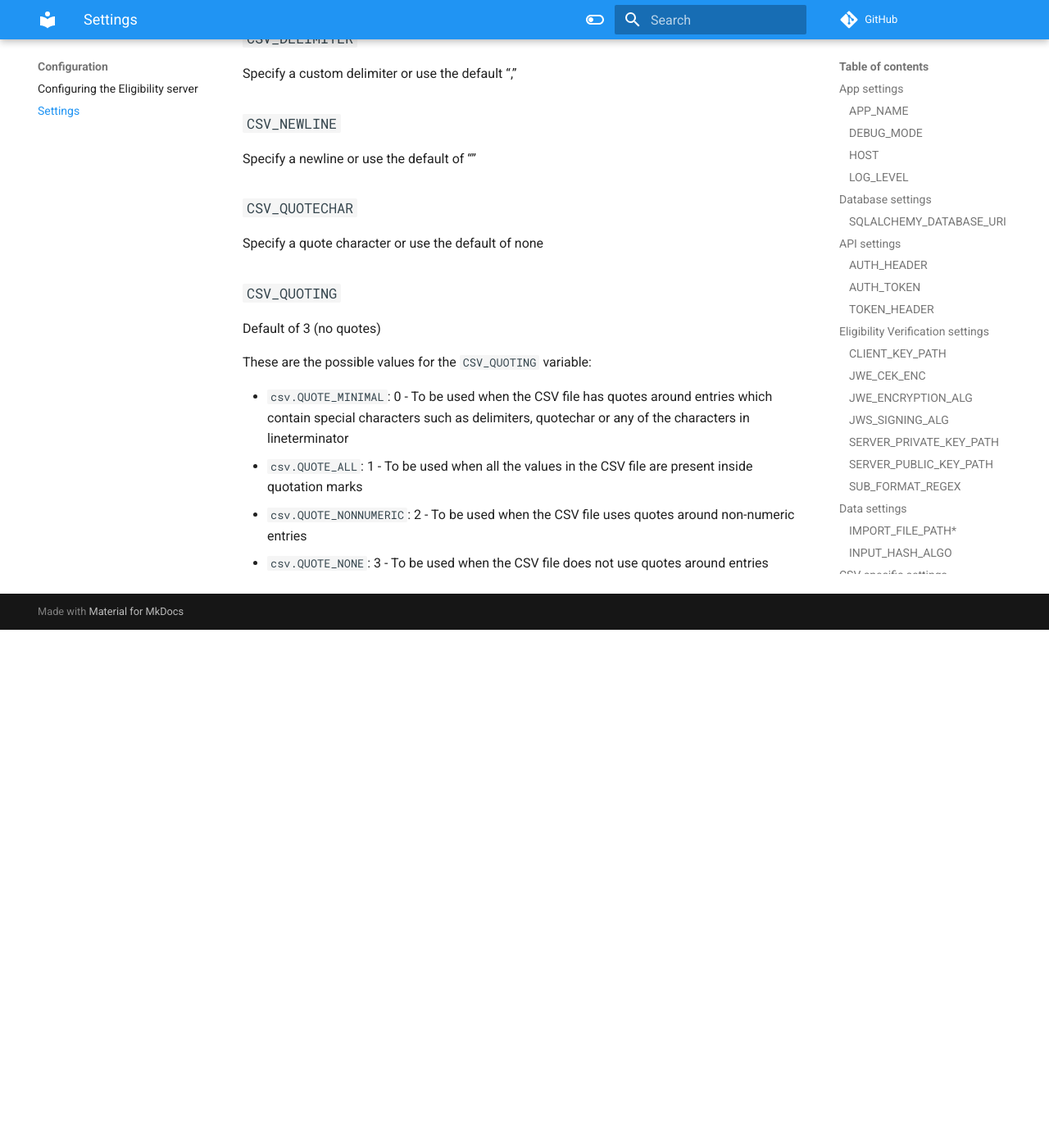
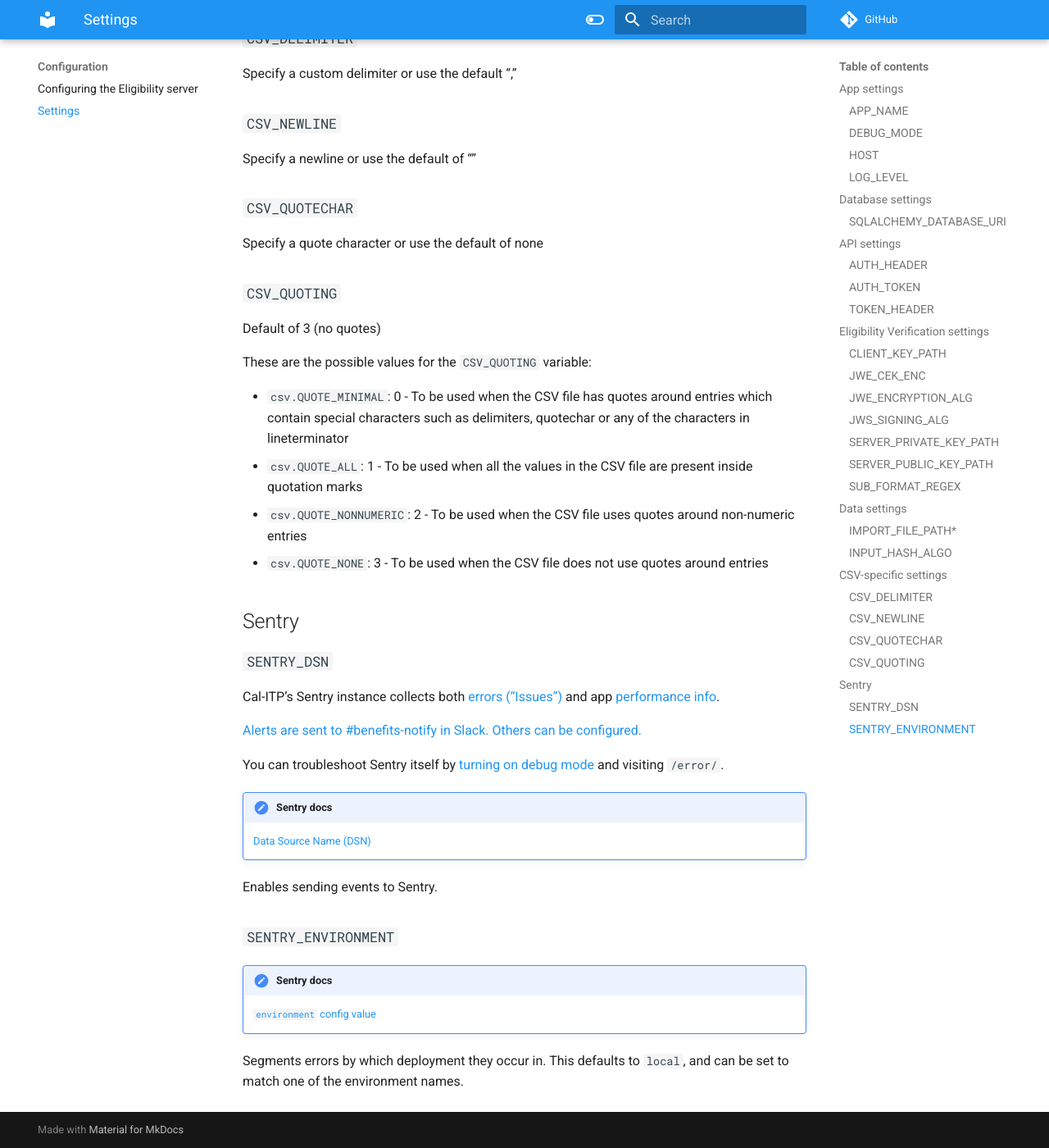
Before and after one commit to cal-itp/eligibility-server, an MkDocs documentation site: the page built from docs/configuration/settings.md, in a window 1280 px wide and 1400 px high, scrolled down 3292 px. Shown: the whole window at 82% size. Built offline with MkDocs 1.6.1 and Material for MkDocs 9.7.7, drawn with Linux system fonts in a browser that asks for light colours; nearby versions of some CDN libraries; comment, search, counter and statistics services are not loaded; before the commit the page ends 4060 px from its top, so only the background shows below that.

Commit message:
docs: add section for Sentry settings

```diff
--- a/docs/configuration/settings.md
+++ b/docs/configuration/settings.md
@@ -133,3 +133,27 @@ These are the possible values for the `CSV_QUOTING` variable:
 - `csv.QUOTE_ALL`: 1 - To be used when all the values in the CSV file are present inside quotation marks
 - `csv.QUOTE_NONNUMERIC`: 2 - To be used when the CSV file uses quotes around non-numeric entries
 - `csv.QUOTE_NONE`: 3 - To be used when the CSV file does not use quotes around entries
+
+## Sentry
+
+### `SENTRY_DSN`
+
+Cal-ITP's Sentry instance collects both [errors ("Issues")](https://sentry.calitp.org/organizations/sentry/issues/?project=4) and app [performance info](https://sentry.calitp.org/organizations/sentry/performance/?project=4).
+
+[Alerts are sent to #benefits-notify in Slack.](https://sentry.calitp.org/organizations/sentry/alerts/rules/eligibility-server/10/details/) [Others can be configured.](https://sentry.calitp.org/organizations/sentry/alerts/rules/)
+
+You can troubleshoot Sentry itself by [turning on debug mode](#debug_mode) and visiting `/error/`.
+
+!!! tldr "Sentry docs"
+
+    [Data Source Name (DSN)](https://docs.sentry.io/product/sentry-basics/dsn-explainer/)
+
+Enables sending events to Sentry.
+
+### `SENTRY_ENVIRONMENT`
+
+!!! tldr "Sentry docs"
+
+    [`environment` config value](https://docs.sentry.io/platforms/python/configuration/options/#environment)
+
+Segments errors by which deployment they occur in. This defaults to `local`, and can be set to match one of the environment names.
```
Also changed, not shown: 1 other file.
